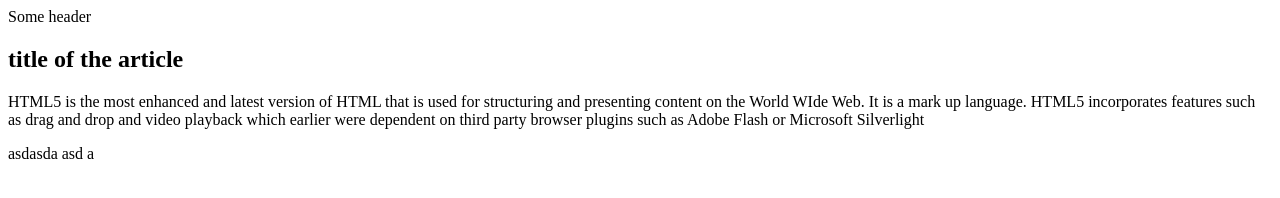
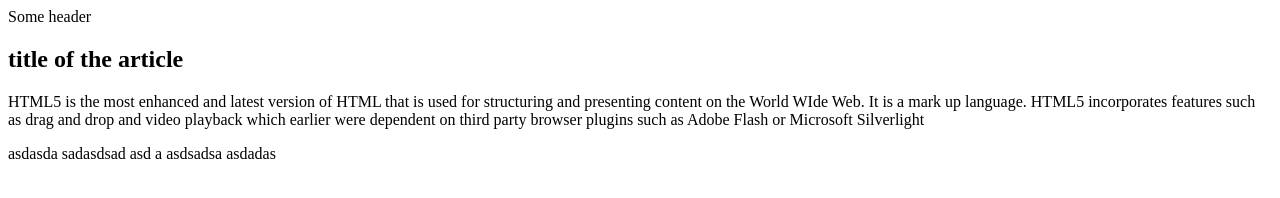
Before and after one commit to dipaish/DeepakKC, a plain HTML site: page exercise2.html in a window 1280 px wide. Drawn offline with Linux system fonts and the light colour scheme.

Commit message:
some changes

```diff
--- a/exercise2.html
+++ b/exercise2.html
@@ -18,9 +18,11 @@
         </p>
         <p>
             asdasda
-
+sadasdsad
             asd
             a
+            asdsadsa
+            asdadas
         </p>
     </article>
 </main>
```
